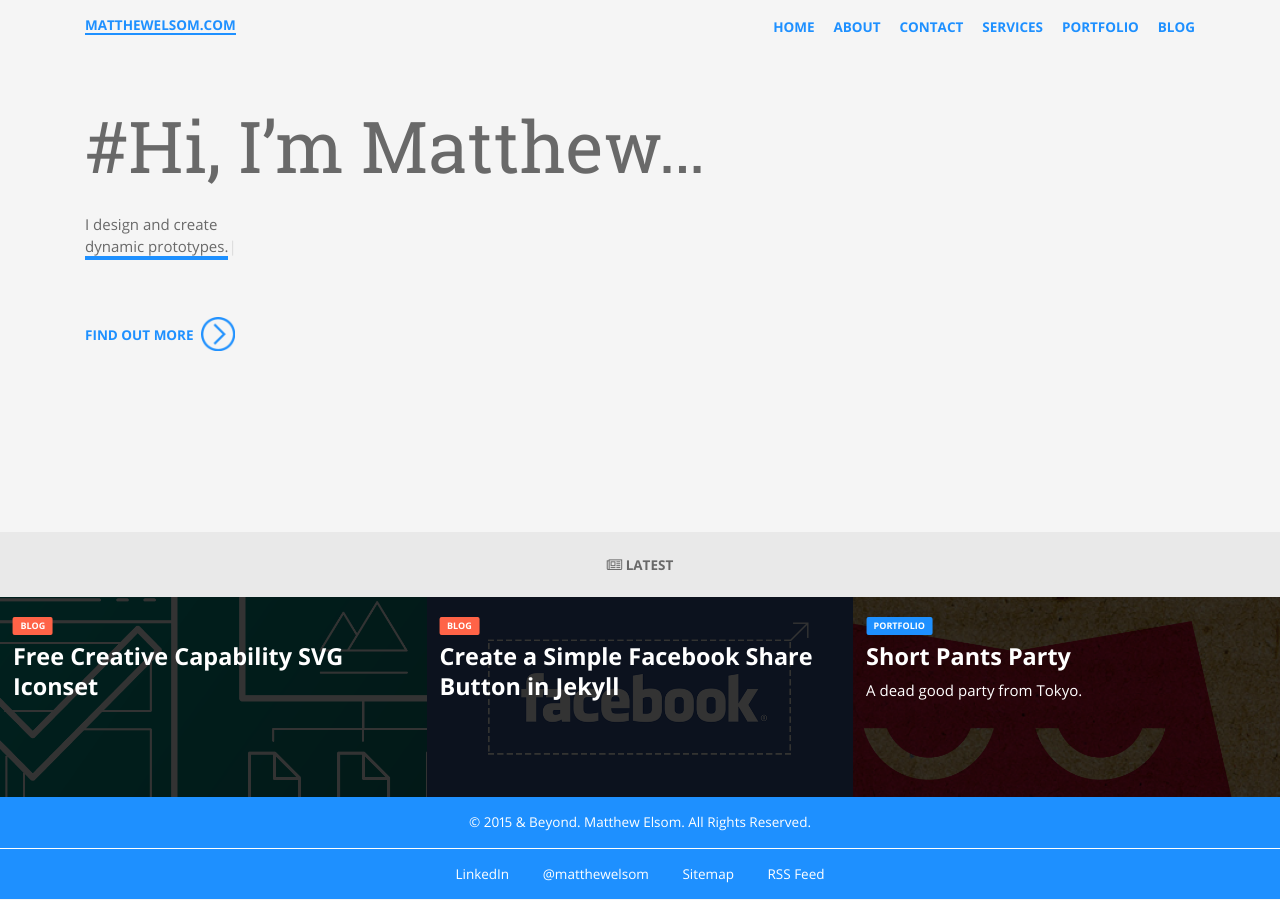
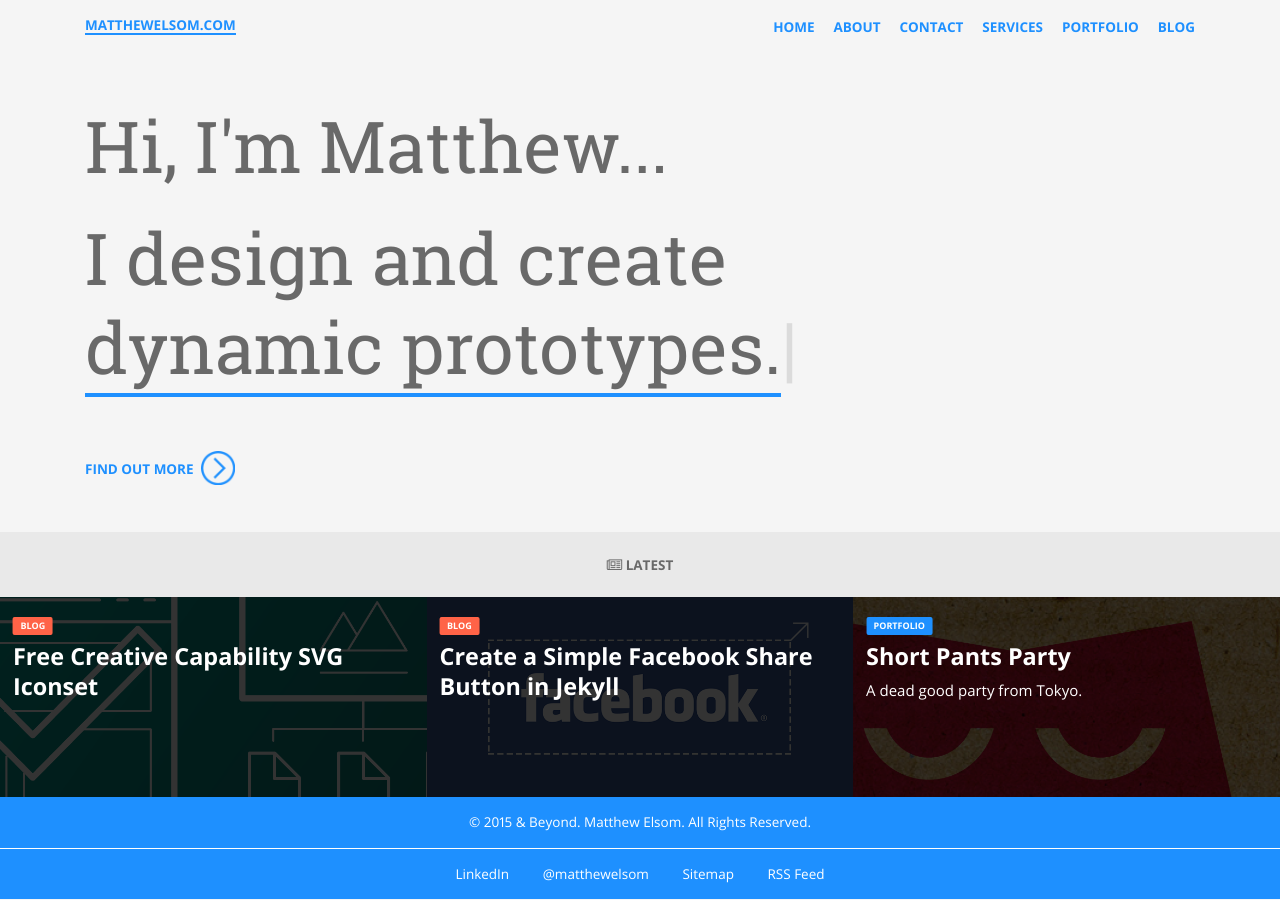
Before and after one commit to codophobia/matthewelsom.github.io, a Jekyll site: the page built from index.md, in a window 1280 px wide. Built offline with Jekyll 4.4.1, drawn with Linux system fonts in a browser that asks for light colours.

```diff
--- a/index.md
+++ b/index.md
@@ -3,9 +3,9 @@ title:
 category: home
 ---
 
-#Hi, I'm Matthew...
+<h1>Hi, I'm Matthew...</h1>
 
-I design and create <br><a href="{{ site.baseurl }}/about/index.html" id="typed">websites.</a>
+<p>I design and create <br><a href="{{ site.baseurl }}/about/index.html" id="typed">websites.</a></p>
 
 <a class="cta" href="{{ site.baseurl }}/about/index.html" title="About Me">Find out more</a>
 
```
